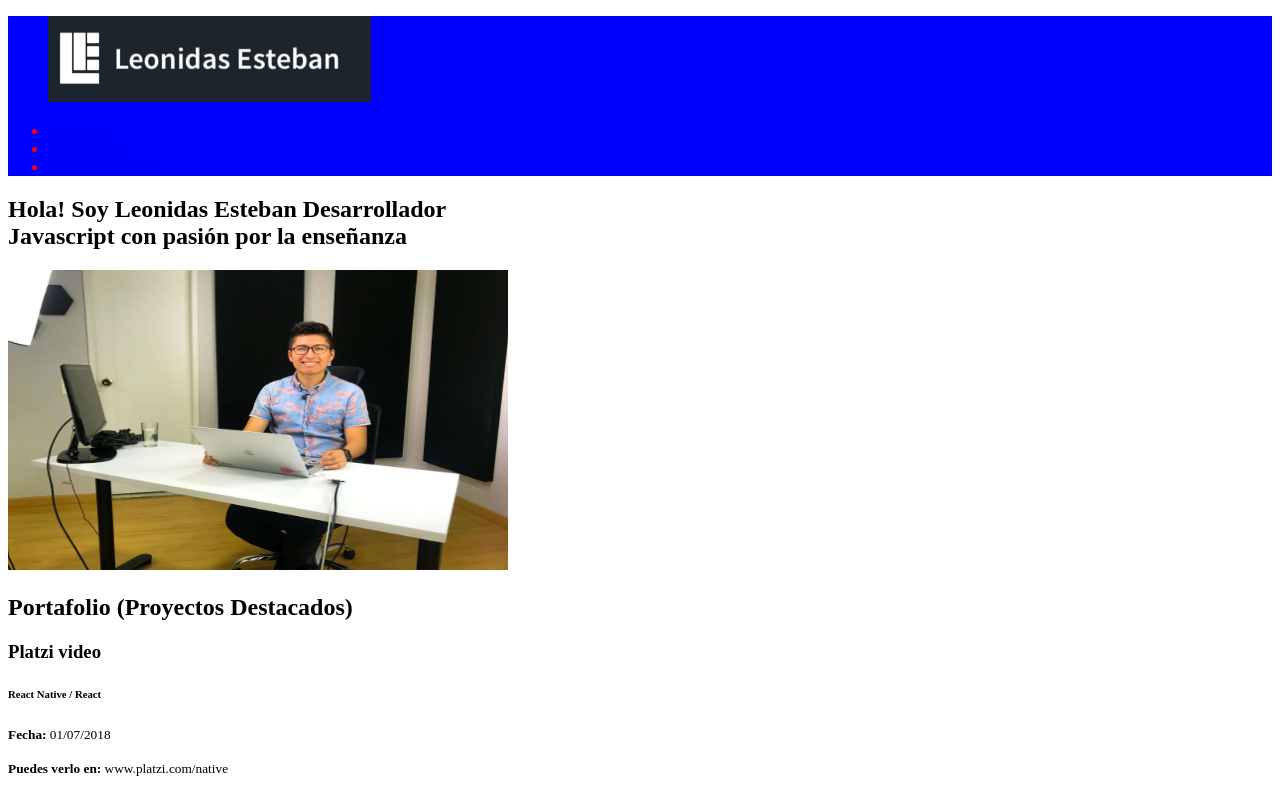
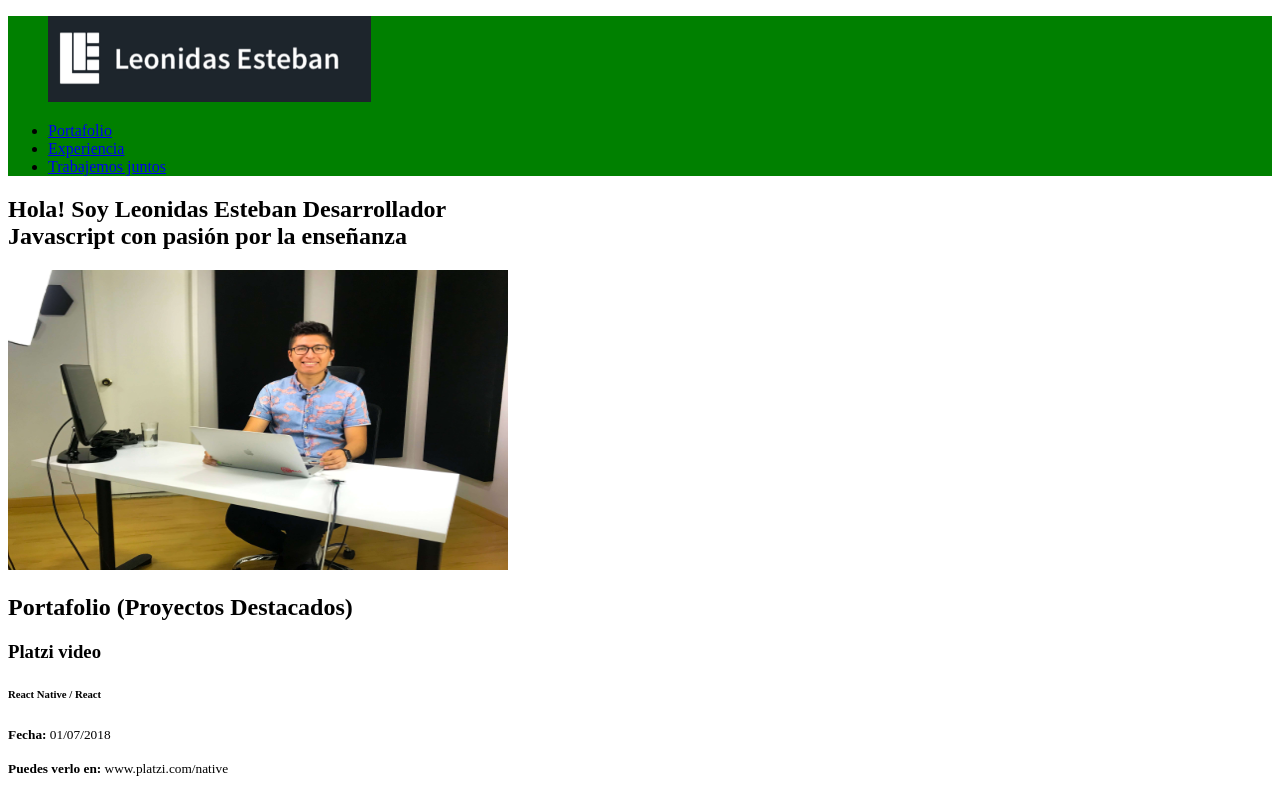
Before and after one commit to kowa1ski/platzi-curso-desarrollo-web, a plain HTML site: page index.html in a window 1280 px wide. Shown: the top 790 px of the page. Drawn offline with Linux system fonts and the light colour scheme.

Commit message:
El style del index es más poderoso que el css del archivo externo.

```diff
--- /dev/null
+++ b/css/estilos.css
@@ -0,0 +1,3 @@
+header {
+  background: pink;
+}
--- a/index.html
+++ b/index.html
@@ -4,6 +4,7 @@
     <meta charset="utf-8">
     <title>Leonidas Esteban</title>
     <link rel="icon" type="image/png" href="images/favicon.png">
+    <link rel="stylesheet" href="css/estilos.css">
     <style media="screen">
       header{
         background: green;
@@ -11,7 +12,7 @@
     </style>
   </head>
   <body>
-    <header style="color:red; background:blue">
+    <header>
       <figure>
         <div class="">
           <img src="images/logo.png" alt="Logo de http://leonidasesteban.com">
```
